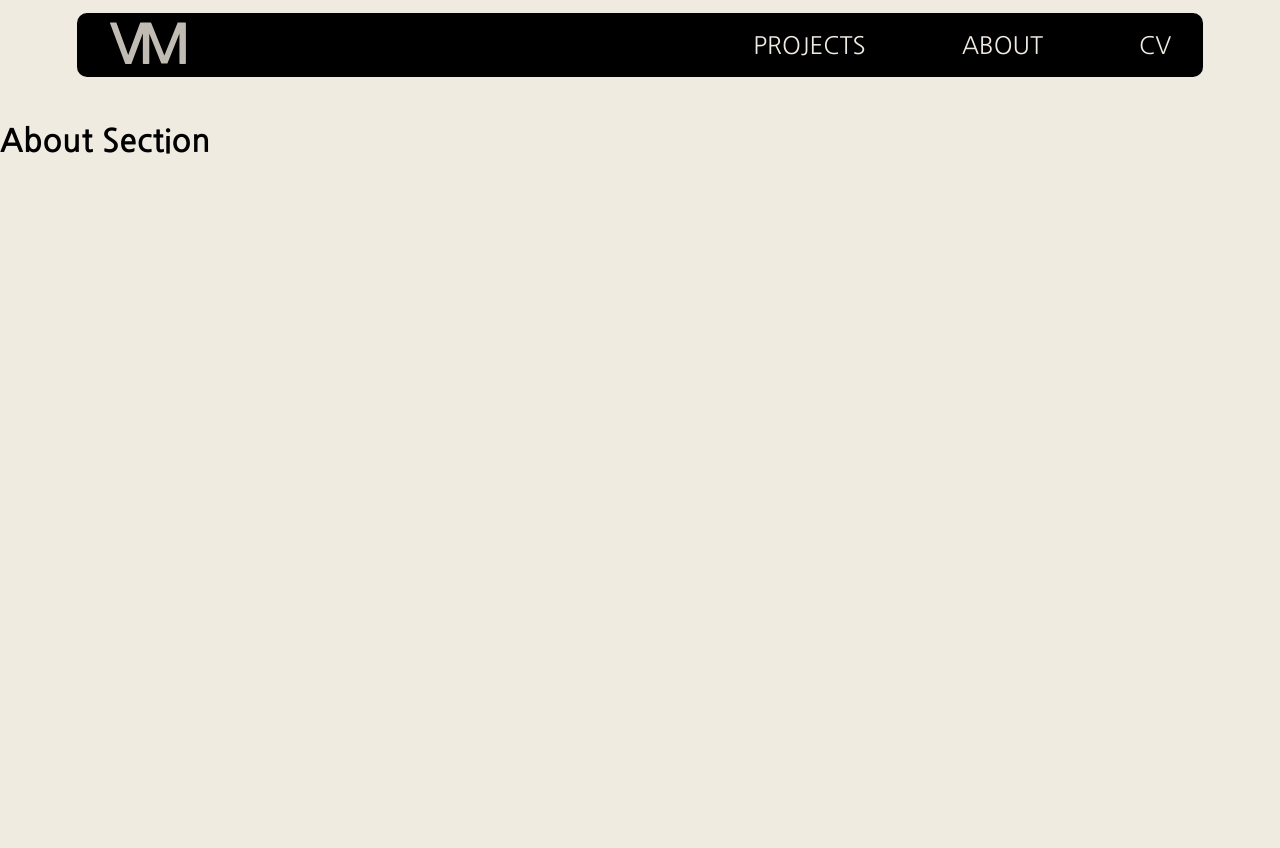
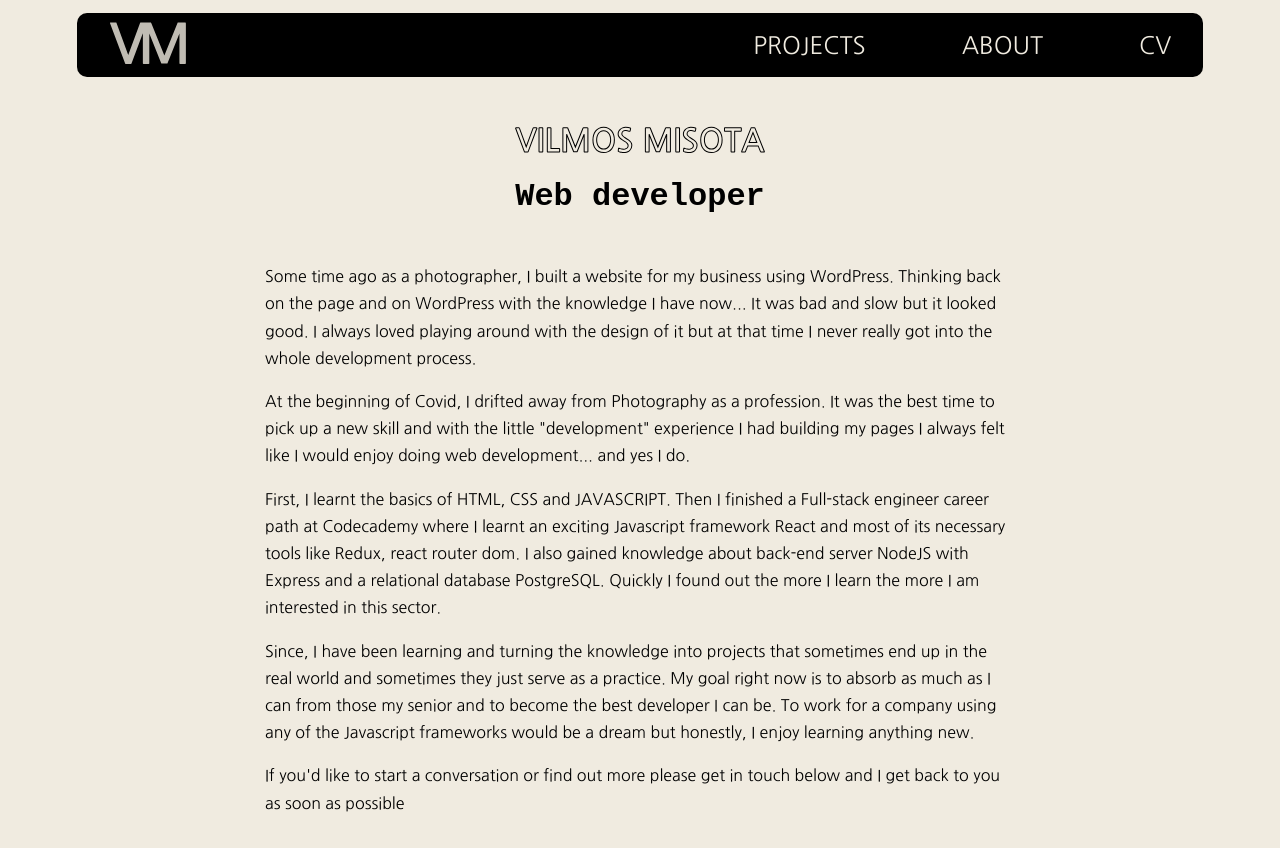
Before and after one commit to vilmosmisota/portfolio, a Gatsby site: page /about in a window 1280 px wide. Before the commit the page ends 800 px from the top, so only its background shows below. Built offline with nearby package versions, Linux system fonts and the light colour scheme; Gatsby itself is replaced by a stand-in of ours; a web font is replaced by a local one.

Commit message:
add about and project

```diff
--- a/src/assets/styles/about.css
+++ b/src/assets/styles/about.css
@@ -0,0 +1,28 @@
+.about-container {
+  width: 88vw;
+  height: fit-content;
+  max-width: 1300px;
+  margin: 3rem auto;
+}
+
+.about-header {
+  text-align: center;
+}
+
+.about-name {
+  font-weight: 700;
+  text-transform: uppercase;
+  color: var(--light);
+  -webkit-text-stroke: 1px black;
+}
+
+.about-subheading {
+  font-weight: 800;
+  font-family: var(--secondary-font);
+}
+
+.about-main {
+  margin: 3rem auto;
+  max-width: 750px;
+  line-height: 1.7rem;
+}
--- a/src/assets/styles/main.css
+++ b/src/assets/styles/main.css
@@ -131,11 +131,6 @@ a {
   cursor: pointer;
 }
 
-.black-btn:hover {
-  color: black;
-  background-color: var(--light);
-}
-
 /* main */
 
 .main-content {
@@ -217,6 +212,11 @@ a {
     cursor: pointer;
   }
 
+  .black-btn:hover {
+    color: black;
+    background-color: var(--light);
+  }
+
   .header-img-wrapper {
     margin: 0;
   }
--- a/src/components/LoadingScreen.js
+++ b/src/components/LoadingScreen.js
@@ -10,8 +10,6 @@ function LoadingScreen() {
     }, 4000)
     return () => clearTimeout(timer)
   })
-
-  console.log(showLoadingScreen)
 
   const Loading = () => {
     if (showLoadingScreen === false) {
--- a/src/components/navbar.js
+++ b/src/components/navbar.js
@@ -49,7 +49,9 @@ export default function Navbar() {
       </section>
       <section className={toggleNavlists()}>
         <ul className="nav-items">
-          <li>Projects</li>
+          <Link to="/projects">
+            <li>Projects</li>
+          </Link>
           <Link to="/about">
             <li>About</li>
           </Link>
--- a/src/pages/about.js
+++ b/src/pages/about.js
@@ -5,8 +5,52 @@ import Layout from "../components/layout"
 function about() {
   return (
     <>
-      <Layout />
-      <h1>About Section</h1>
+      <Layout>
+        <main className="about-container">
+          <div className="about-header">
+            <h1 className="about-name">Vilmos Misota</h1>
+            <h1 className="about-subheading">Web developer</h1>
+          </div>
+          <div className="about-main">
+            <p>
+              Some time ago as a photographer, I built a website for my business
+              using WordPress. Thinking back on the page and on WordPress with
+              the knowledge I have now... It was bad and slow but it looked
+              good. I always loved playing around with the design of it but at
+              that time I never really got into the whole development process.
+            </p>
+            <p>
+              At the beginning of Covid, I drifted away from Photography as a
+              profession. It was the best time to pick up a new skill and with
+              the little "development" experience I had building my pages I
+              always felt like I would enjoy doing web development... and yes I
+              do.
+            </p>
+            <p>
+              First, I learnt the basics of HTML, CSS and JAVASCRIPT. Then I
+              finished a Full-stack engineer career path at Codecademy where I
+              learnt an exciting Javascript framework React and most of its
+              necessary tools like Redux, react router dom. I also gained
+              knowledge about back-end server NodeJS with Express and a
+              relational database PostgreSQL. Quickly I found out the more I
+              learn the more I am interested in this sector.
+            </p>
+            <p>
+              Since, I have been learning and turning the knowledge into
+              projects that sometimes end up in the real world and sometimes
+              they just serve as a practice. My goal right now is to absorb as
+              much as I can from those my senior and to become the best
+              developer I can be. To work for a company using any of the
+              Javascript frameworks would be a dream but honestly, I enjoy
+              learning anything new.
+            </p>
+            <p>
+              If you'd like to start a conversation or find out more please get
+              in touch below and I get back to you as soon as possible
+            </p>
+          </div>
+        </main>
+      </Layout>
     </>
   )
 }
```
Also changed, not shown: src/pages/index.js (+10 -2 lines), src/pages/projects.js (added, +21 -0 lines).
